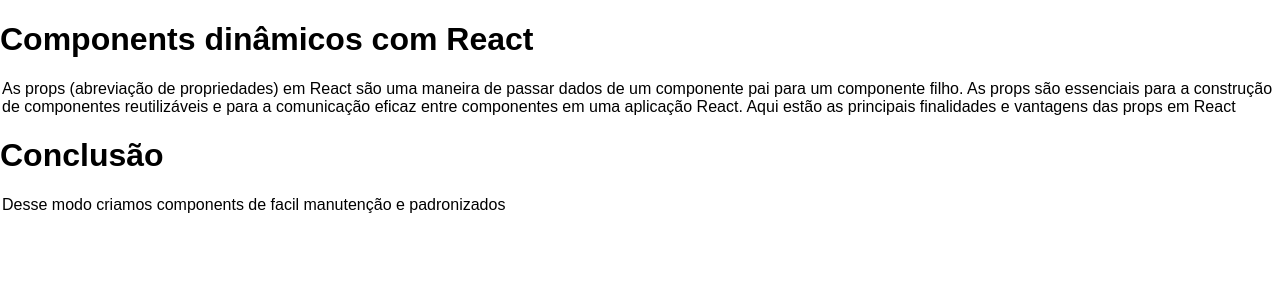
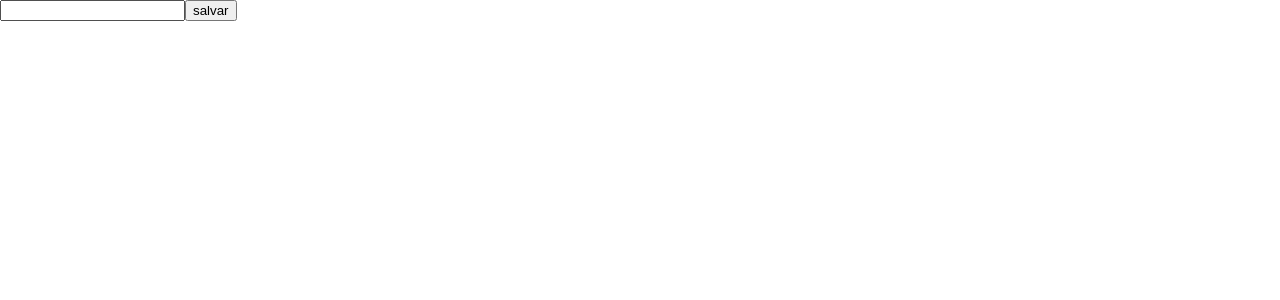
Before and after one commit to BrunaCardoso7/react, a React (Create React App) app in the folder meu-app/: page / in a window 1280 px wide. Shown: the top 300 px of the page. Built offline with nearby package versions, Linux system fonts and the light colour scheme.

Commit message:
Aprendi sobre o uso de status

```diff
--- a/meu-app/src/components/App3.js
+++ b/meu-app/src/components/App3.js
@@ -0,0 +1,22 @@
+import React from "react";
+
+class App3 extends React.Component{
+    constructor(props){
+        // eslint-disable-next-line no-unused-expressions
+        super(props);
+        this.state = { nome: ''};
+        this.changeName = this.changeName.bind(this);
+    }
+    changeName = (event) => {
+        this.setState({ nome: event.target.value })
+    }
+    render(){
+        return(
+            <>
+                <input type="text" value={ this.state.nome } onChange={ this.changeName }/>
+                <p>ola {this.state.nome}</p>
+            </>
+        )
+    }
+}
+export { App3 }
--- /dev/null
+++ b/meu-app/src/components/App4.js
@@ -0,0 +1,40 @@
+import React from "react";
+
+class App4 extends React.Component{
+    constructor(props){
+        // eslint-disable-next-line no-unused-expressions
+        super(props);
+        this.state = { nome: undefined, txtNome: ''};
+    }
+    changeTxtName = (event) => {
+        this.setState({ txtNome: event.target.value })
+    }
+    persistNome = ()=>{
+        this.setState(
+            {
+                nome: this.state.txtNome
+            }
+        )
+    }
+    render(){
+
+        const renderInput = ()=>{
+            return(
+                <>
+                    <input type="text" value={ this.state.nome } onChange={ this.changeTxtName }/>
+                    <button onClick={ this.persistNome }>salvar</button>
+                </>
+            )
+        }
+
+        const renderMenssage = ()=>{
+            return(
+                <>
+                    <p>ola {this.state.nome}</p>
+                </>
+            )
+        }
+        return !this.state.nome? renderInput() : renderMenssage();
+    }
+}
+export { App4 }
--- a/meu-app/src/index.js
+++ b/meu-app/src/index.js
@@ -3,22 +3,15 @@
 import './index.css';
 import App from './components/App';
 import App2 from './components/App2';
+import { App3 } from './components/App3';
+import { App4 } from './components/App4';
 import reportWebVitals from './reportWebVitals';
 
 
 const root = ReactDOM.createRoot(document.getElementById('root'));
 root.render(
   <React.StrictMode>
-    <App2 title="Components dinâmicos com React">
-        As props (abreviação de propriedades) em React são uma maneira de passar
-        dados de um componente pai para um componente filho. As props são essenciais para
-        a construção de componentes reutilizáveis e para a comunicação eficaz entre
-        componentes em uma aplicação React. Aqui estão as principais finalidades e vantagens
-        das props em React
-    </App2>
-    <App2 title="Conclusão">
-        Desse modo criamos components de facil manutenção e padronizados
-    </App2>
+    <App4/>
   </React.StrictMode>
 );
 
```
